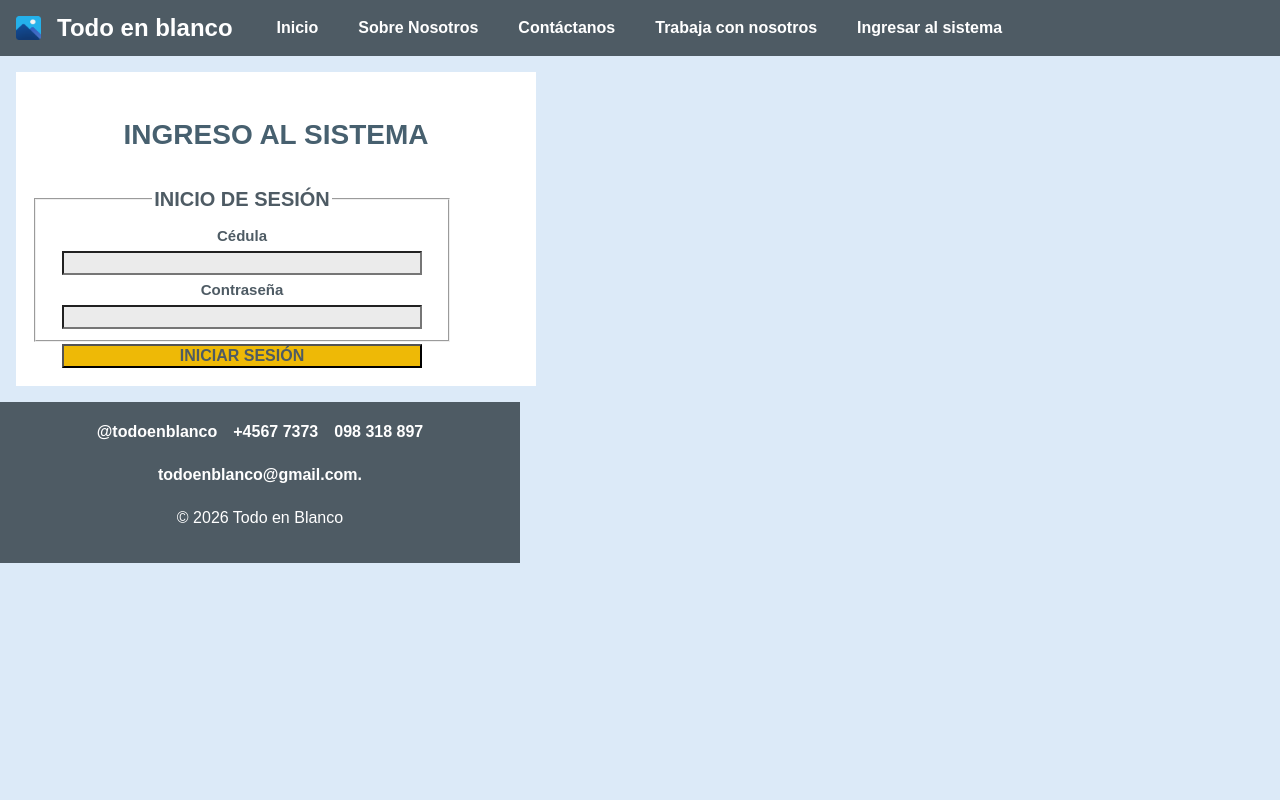
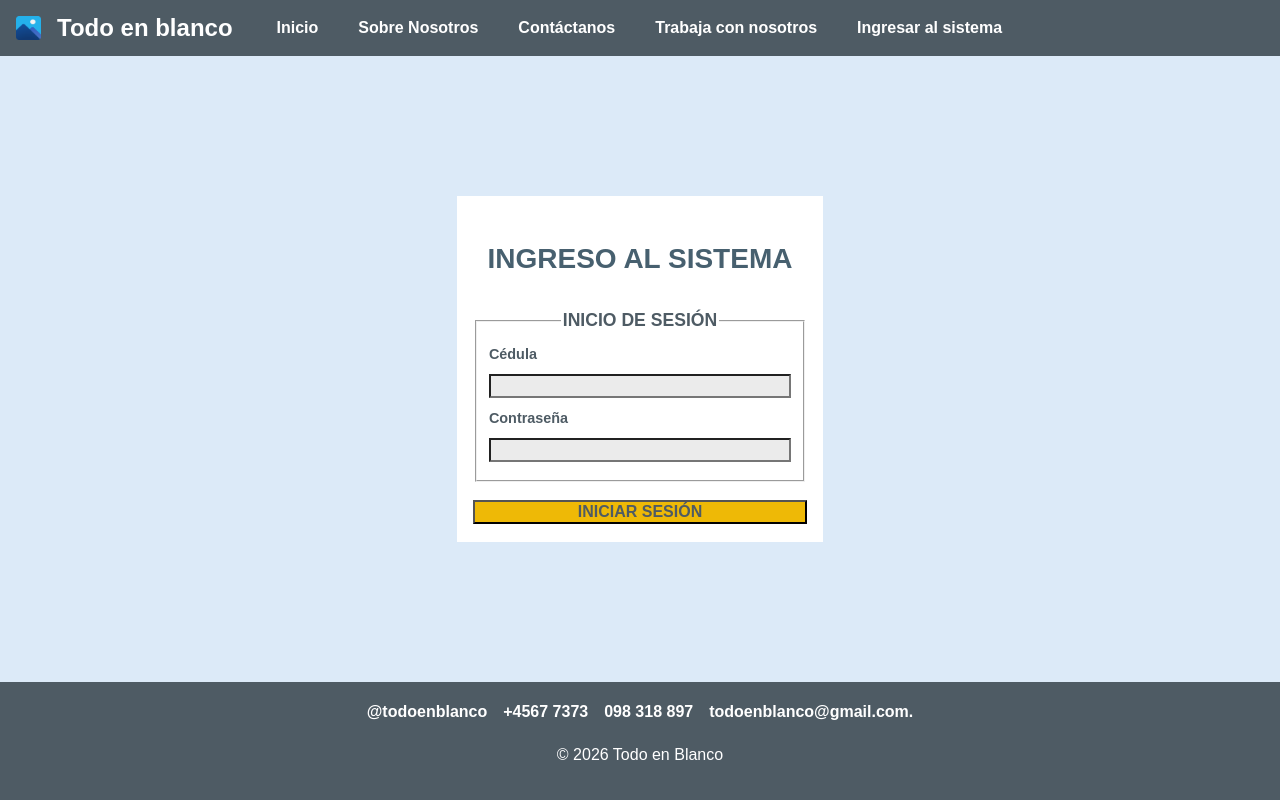
Before and after one commit to sideW-Nico/sistema-elvis-tek, a PHP site: page /login.html in a window 1280 px wide. Run offline with PHP 8.4, Linux system fonts and the light colour scheme.

Commit message:
style: se ajusta usando flex y unidades relativas el login

```diff
--- a/proyecto/assets/css/login.css
+++ b/proyecto/assets/css/login.css
@@ -1,16 +1,29 @@
+body {
+    min-height: 100vh;
+    display: flex;
+    flex-direction: column;
+}
+
+main {
+  flex: 1;
+  display: flex;
+  justify-content: center;
+  align-items: center;
+}
+
 .seccionLogin {
     background-color: var(--blancoPuro);
     color: var(--medio);
     font-family: 'Barlow', sans-serif;
     text-align: center;
     line-height: 1.7;
-    max-width: 520px;
-    min-height: 300px;
+    margin: 0;
+    height: auto;
 }
 
 .seccionLogin h2 {
     color: var(--medio);
-    font-size: 28px;
+    font-size: 1.75rem;
     font-weight: 700;
     text-transform: uppercase;
 }
@@ -18,28 +31,39 @@
 .seccionLogin form {
     background-color: var(--blancoPuro);
     color: var(--oscuro);
-    max-width: 420px;
+    width: 100%;
 }
 
 .seccionLogin legend {
     color: var(--oscuro);
-    font-size: 20px;
+    font-size: 1.1rem;
     font-weight: 700;
     text-transform: uppercase;
 }
 
+.seccionLogin fieldset {
+    margin-bottom: 1rem;
+}
+
+.cajaEntradaDeDatos {
+    display: flex;
+    align-items: center;
+    gap: 0.5rem;
+    flex-wrap: wrap;
+    margin-bottom: 0.5rem;
+}
+
 .seccionLogin label {
     color: var(--oscuro);
-    font-size: 15px;
+    font-size: 0.9rem;
     font-weight: 600;
     text-align: left;
 }
 
 .seccionLogin input {
     width: 100%;
-    max-width: 360px;
     font-family: 'Barlow', sans-serif;
-    font-size: 16px;
+    font-size: 1rem;
     color: var(--oscuro);
     background-color: var(--grisClaro);
 }
@@ -50,14 +74,13 @@
 }
 
 .seccionLogin button {
-    width: 100%;
-    max-width: 360px;
     background-color: var(--amarillo);
     color: var(--oscuro);
     font-family: 'Barlow', sans-serif;
-    font-size: 16px;
+    font-size: 1rem;
     font-weight: 700;
     text-transform: uppercase;
+    width: 100%;
 }
 
 .seccionLogin button:hover,
@@ -70,7 +93,3 @@
     background-color: var(--oscuro);
     color: var(--amarillo);
 }
-
-footer {
-    max-width: 520px;
-}
```
